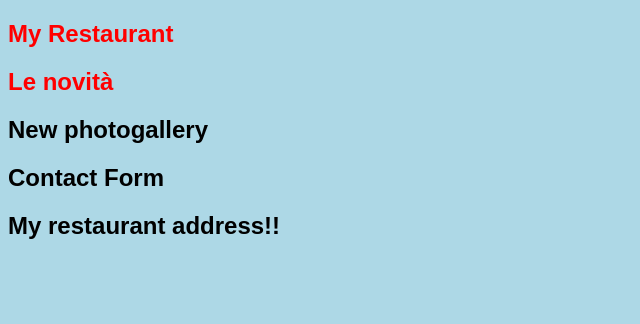
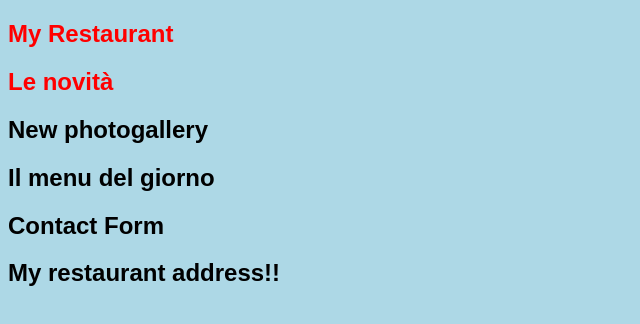
Before and after one commit to LillaFioravanti/my-restaurant, a plain HTML site: page index.html in a window 1280 px wide. Shown: the whole page, without its empty margins (0-640 px from the left). Drawn offline with Linux system fonts and the light colour scheme.

Commit message:
added menu of the day

```diff
--- a/index.html
+++ b/index.html
@@ -14,9 +14,14 @@
 <section>
     <h1>Le novità</h1>
     <h2>New photogallery</h2>
+</section>
+
+<section>
+    <h2>Il menu del giorno</h2>
+</section>
     <section>
         <h2>Contact Form</h2>
-    </section>
+
 </section>
 <footer>
     <h2>My restaurant address!!</h2>
```
